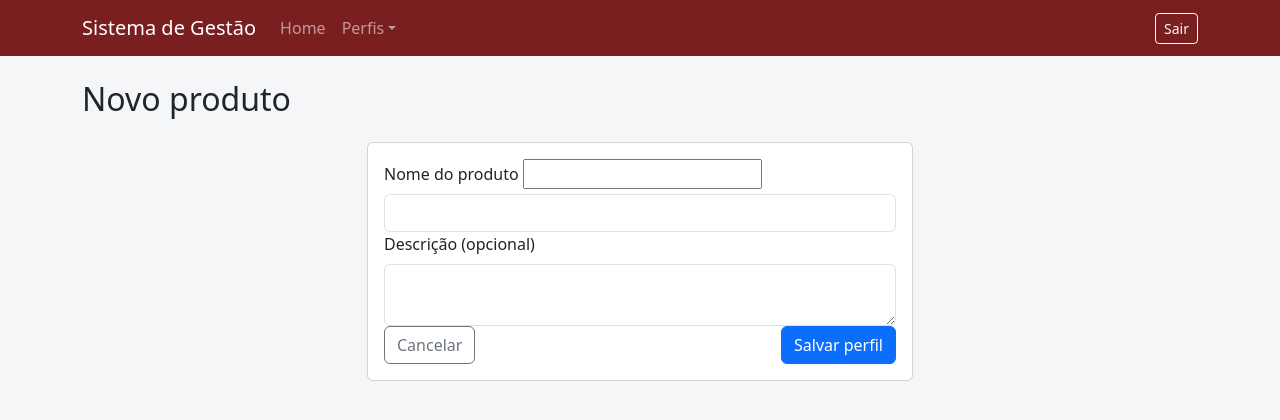
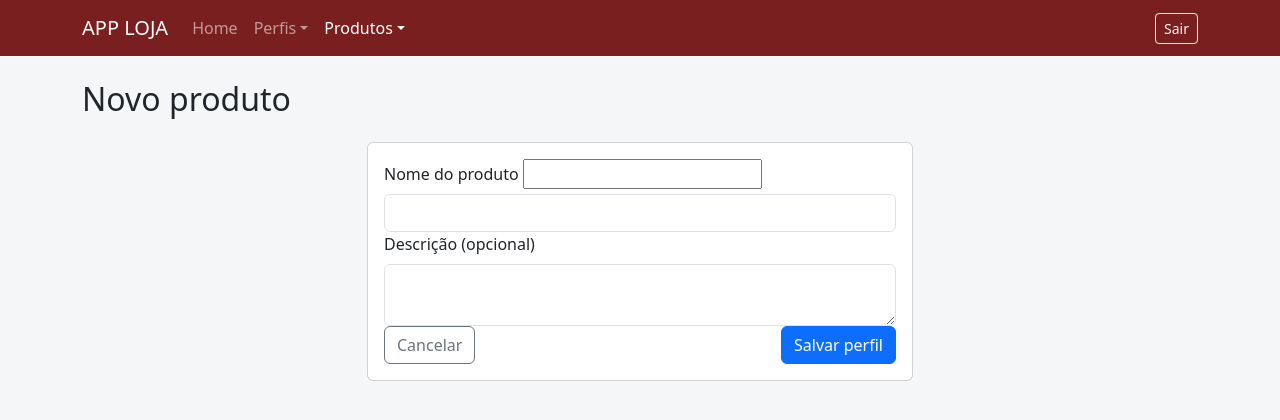
Before and after one commit to gabrielcardoso05685/app_loja, a Flask app: page /produtos/inserir in a window 1280 px wide. Shown: the top 420 px of the page. Run offline with Flask 3, Linux system fonts and the light colour scheme; parts of the project's set-up code (start-up, migrations or seed data) failed here and were passed over; some libraries are stand-ins or nearby versions.

Commit message:
26/11/2026 17:20

```diff
--- a/app.py
+++ b/app.py
@@ -42,6 +42,14 @@ def listar_perfis():
     )
     return render_template('perfis/perfis_listar.html', perfis=perfis)
 
+@app.route('/produtos')
+def listar_produtos():
+    produtos = execute_query(
+        'SELECT id_produto, nome, descricao, preco, estoque FROM produtos ORDER BY nome',
+        fetch=True
+    )
+    return render_template('produtos/produtos_listar.html', produtos=produtos)
+
 
 @app.route('/perfis/inserir', methods=['GET', 'POST'])
 def inserir_perfil():
@@ -84,20 +92,14 @@ def inserir_produto():
         estoque = request.form.get('estoque', '').strip()
 
         try:
-            preco = float(preco)
-            estoque = int(estoque)
-        except ValueError:
-            flash('Informe um preço e um estoque válidos.', 'danger')
-        else:
-            if preco < 0 or estoque < 0:
-                flash('Informe um preço e um estoque válidos.', 'danger')
-            else:
-                execute_insert(
+            novo_produto = execute_insert(
                     'INSERT INTO produtos (nome, descricao, preco, estoque) '
                     'VALUES (%s, %s, %s, %s)',
                     (nome, descricao, preco, estoque)
                 )
-                flash('Produto foi cadastrado com sucesso.', 'success')
+            flash('Produto foi cadastrado com sucesso.', 'success')
+        except Error as erro:
+            flash('Erro ao cadastrar produto.', 'danger')
 
     return render_template(
         'produtos/produto_form.html',
--- a/db.py
+++ b/db.py
@@ -24,7 +24,7 @@ CONFIGURACAO = {
     'use_pure': True,  # conector em Python puro, evita erros com XAMPP e MySQL juntos
 }
 
-pool = pooling.MySQLConnectionPool(pool_name='gestao_pool', pool_size=5, **CONFIGURACAO)
+pool = pooling.MySQLConnectionPool(pool_name='app_loja_pool', pool_size=5, **CONFIGURACAO)
 
 
 def execute_query(sql, params=None, fetch=False):
--- a/templates/500.html
+++ b/templates/500.html
@@ -1,6 +1,6 @@
 {% extends 'layout/base_limpa.html' %}
 
-{% block titulo_aba %}Erro no servidor — Sistema de Gestão{% endblock %}
+{% block titulo_aba %}Erro no servidor — APP LOJA{% endblock %}
 
 {% block conteudo %}
   <div class="text-center py-5">
--- a/templates/layout/base_menu.html
+++ b/templates/layout/base_menu.html
@@ -12,7 +12,7 @@
 
   <nav class="navbar navbar-expand-lg" data-bs-theme="dark">
     <div class="container">
-      <a class="navbar-brand" href="{{ url_for('dashboard') }}">Sistema de Gestão</a>
+      <a class="navbar-brand" href="{{ url_for('dashboard') }}">APP LOJA</a>
       <button class="navbar-toggler" type="button" data-bs-toggle="collapse"
               data-bs-target="#menu" aria-controls="menu" aria-expanded="false"
               aria-label="Abrir o menu">
@@ -28,6 +28,13 @@
             <ul class="dropdown-menu">
               <li><a class="dropdown-item" href="{{ url_for('listar_perfis') }}">Listar Perfis</a></li>
               <li><a class="dropdown-item" href="{{ url_for('inserir_perfil') }}">Cadastrar Perfil</a></li>
+            </ul>
+          </li>
+          <li class="nav-item dropdown">
+            <a class="nav-link dropdown-toggle {% if request.endpoint in ['listar_produtos', 'inserir_produto'] %}active{% endif %}" href="#" role="button" data-bs-toggle="dropdown" aria-expanded="false">Produtos</a>
+            <ul class="dropdown-menu">
+              <li><a class="dropdown-item" href="{{ url_for('listar_produtos') }}">Listar Produtos</a></li>
+              <li><a class="dropdown-item" href="{{ url_for('inserir_produto') }}">Cadastrar Produto</a></li>
             </ul>
           </li>
         </ul>
--- a/templates/perfis/perfis_listar.html
+++ b/templates/perfis/perfis_listar.html
@@ -38,9 +38,7 @@
       <tr>
         <td colspan="5" class="text-center">Nenhum registro no banco de dados.</td>
       </tr>
-    {% endif %}
-
-    {% endfor %}
+        {% endfor %}
     </tbody>
   </table>
 {% endblock %}
--- a/templates/produtos/produtos_listar.html
+++ b/templates/produtos/produtos_listar.html
@@ -41,9 +41,7 @@
       <tr>
         <td colspan="5" class="text-center">Nenhum registro no banco de dados.</td>
       </tr>
-    {% endif %}
-
-    {% endfor %}
+        {% endfor %}
     </tbody>
   </table>
 {% endblock %}
```
Also changed, not shown: app_loja/templates/login.html (added, +14 -0 lines), banco.sql (+2 -5 lines).
